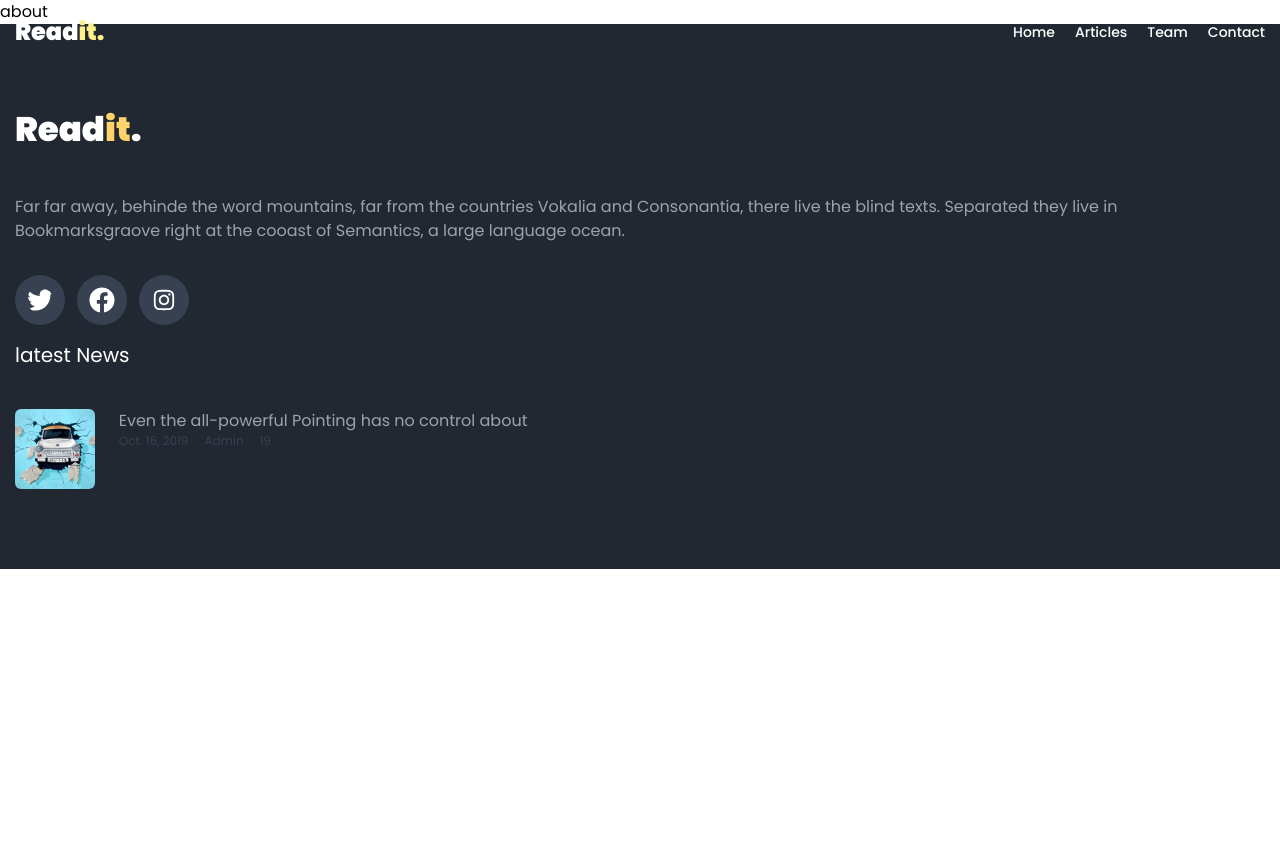
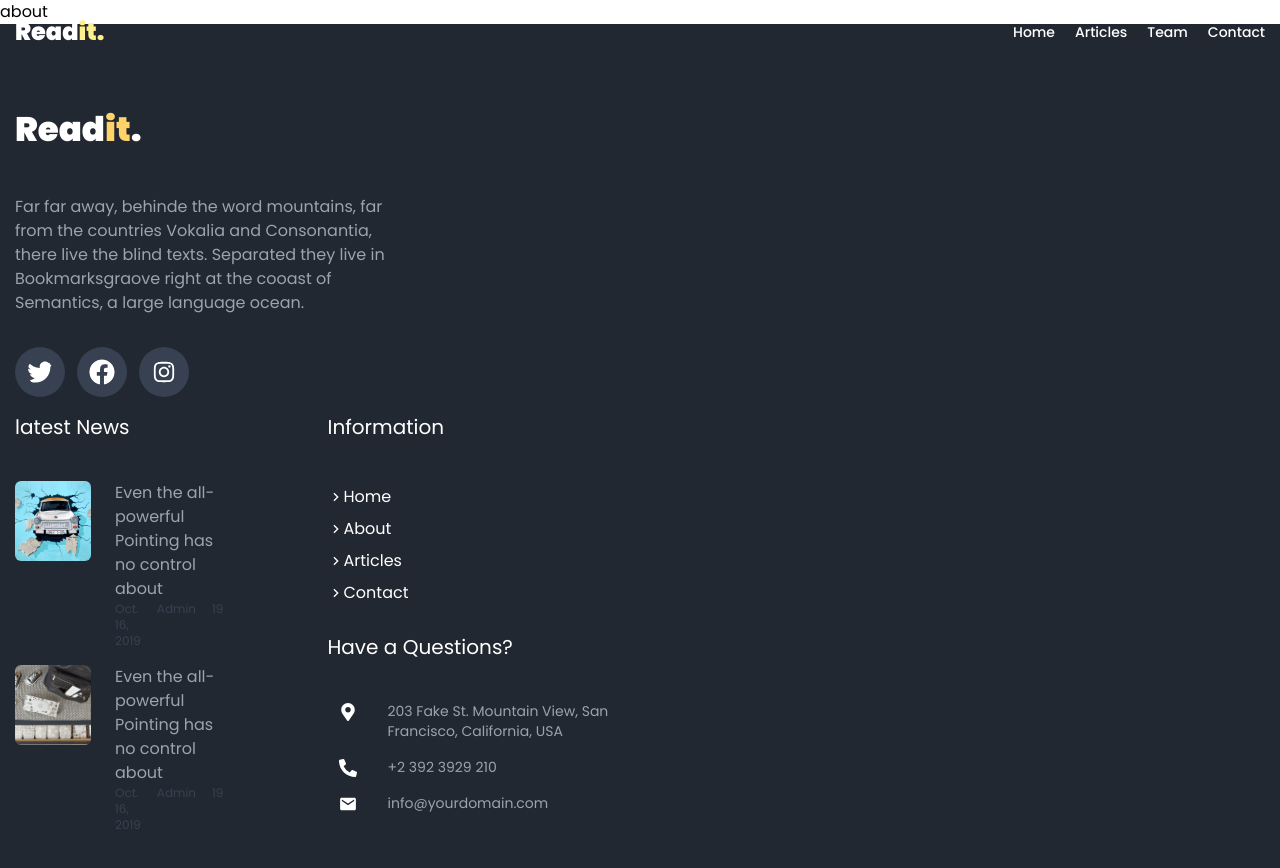
Before and after one commit to NimajSarrazin/blogcontentful.app, a Next.js app: page /about in a window 1280 px wide. Shown: the top 868 px of the page. Before the commit the page ends 800 px from the top, so only its background shows below. Built offline with nearby package versions, Linux system fonts and the light colour scheme.

Commit message:
last update

```diff
--- a/src/components/cards/CardFooter.js
+++ b/src/components/cards/CardFooter.js
@@ -6,18 +6,21 @@ export default function CardFooter({ posts }) {
   return (
     <div className="bg-[#222831] text-white py-20">
       <div className="container">
+        <div className="flex flex-wrap">
+          <div className="flex-grow max-w-full basis-0">
             <Link href="/">
               <p className="font-black text-[34px] mb-10">
                 Read<span className="text-[#ffd369]">it</span>.
               </p>
             </Link>
-        <p className="text-gray-400">
+            <p className="text-gray-400 max-w-sm">
               Far far away, behinde the word mountains, far from the countries
-          Vokalia and Consonantia, there live the blind texts. Separated they
-          live in Bookmarksgraove right at the cooast of Semantics, a large
-          language ocean.
+              Vokalia and Consonantia, there live the blind texts. Separated
+              they live in Bookmarksgraove right at the cooast of Semantics, a
+              large language ocean.
             </p>
-        <div className="flex gap-3 mt-8 mb-4">
+            <ul className="flex gap-3 mt-8 mb-4">
+              <li>
                 <svg
                   className="bg-gray-700 rounded-[50%] p-3"
                   stroke="currentColor"
@@ -30,6 +33,8 @@ export default function CardFooter({ posts }) {
                 >
                   <path d="M459.37 151.716c.325 4.548.325 9.097.325 13.645 0 138.72-105.583 298.558-298.558 298.558-59.452 0-114.68-17.219-161.137-47.106 8.447.974 16.568 1.299 25.34 1.299 49.055 0 94.213-16.568 130.274-44.832-46.132-.975-84.792-31.188-98.112-72.772 6.498.974 12.995 1.624 19.818 1.624 9.421 0 18.843-1.3 27.614-3.573-48.081-9.747-84.143-51.98-84.143-102.985v-1.299c13.969 7.797 30.214 12.67 47.431 13.319-28.264-18.843-46.781-51.005-46.781-87.391 0-19.492 5.197-37.36 14.294-52.954 51.655 63.675 129.3 105.258 216.365 109.807-1.624-7.797-2.599-15.918-2.599-24.04 0-57.828 46.782-104.934 104.934-104.934 30.213 0 57.502 12.67 76.67 33.137 23.715-4.548 46.456-13.32 66.599-25.34-7.798 24.366-24.366 44.833-46.132 57.827 21.117-2.273 41.584-8.122 60.426-16.243-14.292 20.791-32.161 39.308-52.628 54.253z"></path>
                 </svg>
+              </li>
+              <li>
                 <svg
                   className="bg-gray-700 rounded-[50%] p-3"
                   stroke="currentColor"
@@ -42,6 +47,8 @@ export default function CardFooter({ posts }) {
                 >
                   <path d="M504 256C504 119 393 8 256 8S8 119 8 256c0 123.78 90.69 226.38 209.25 245V327.69h-63V256h63v-54.64c0-62.15 37-96.48 93.67-96.48 27.14 0 55.52 4.84 55.52 4.84v61h-31.28c-30.8 0-40.41 19.12-40.41 38.73V256h68.78l-11 71.69h-57.78V501C413.31 482.38 504 379.78 504 256z"></path>
                 </svg>
+              </li>
+              <li>
                 <svg
                   className="bg-gray-700 rounded-[50%] p-3"
                   stroke="currentColor"
@@ -54,8 +61,11 @@ export default function CardFooter({ posts }) {
                 >
                   <path d="M512 306.9c-113.5 0-205.1 91.6-205.1 205.1S398.5 717.1 512 717.1 717.1 625.5 717.1 512 625.5 306.9 512 306.9zm0 338.4c-73.4 0-133.3-59.9-133.3-133.3S438.6 378.7 512 378.7 645.3 438.6 645.3 512 585.4 645.3 512 645.3zm213.5-394.6c-26.5 0-47.9 21.4-47.9 47.9s21.4 47.9 47.9 47.9 47.9-21.3 47.9-47.9a47.84 47.84 0 0 0-47.9-47.9zM911.8 512c0-55.2.5-109.9-2.6-165-3.1-64-17.7-120.8-64.5-167.6-46.9-46.9-103.6-61.4-167.6-64.5-55.2-3.1-109.9-2.6-165-2.6-55.2 0-109.9-.5-165 2.6-64 3.1-120.8 17.7-167.6 64.5C132.6 226.3 118.1 283 115 347c-3.1 55.2-2.6 109.9-2.6 165s-.5 109.9 2.6 165c3.1 64 17.7 120.8 64.5 167.6 46.9 46.9 103.6 61.4 167.6 64.5 55.2 3.1 109.9 2.6 165 2.6 55.2 0 109.9.5 165-2.6 64-3.1 120.8-17.7 167.6-64.5 46.9-46.9 61.4-103.6 64.5-167.6 3.2-55.1 2.6-109.8 2.6-165zm-88 235.8c-7.3 18.2-16.1 31.8-30.2 45.8-14.1 14.1-27.6 22.9-45.8 30.2C695.2 844.7 570.3 840 512 840c-58.3 0-183.3 4.7-235.9-16.1-18.2-7.3-31.8-16.1-45.8-30.2-14.1-14.1-22.9-27.6-30.2-45.8C179.3 695.2 184 570.3 184 512c0-58.3-4.7-183.3 16.1-235.9 7.3-18.2 16.1-31.8 30.2-45.8s27.6-22.9 45.8-30.2C328.7 179.3 453.7 184 512 184s183.3-4.7 235.9 16.1c18.2 7.3 31.8 16.1 45.8 30.2 14.1 14.1 22.9 27.6 30.2 45.8C844.7 328.7 840 453.7 840 512c0 58.3 4.7 183.2-16.2 235.8z"></path>
                 </svg>
+              </li>
+            </ul>
           </div>
-          <CardLastestNews  url_img='img/image_1.jpg'/>
+        </div>
+        <CardLastestNews url_img="img/image_1.jpg" url_img2="img/image_2.jpg" />
       </div>
     </div>
   );
--- /dev/null
+++ b/src/components/footer/card/CardCopyright.js
@@ -0,0 +1,27 @@
+import React from "react";
+
+export default function CardCopyright() {
+  return (
+    <div className="flex flex-wrap -mx-4">
+      <div className="container">
+        <p className="text-sm">
+          Copyright ©2023 All rights reserved | This template is made with
+          <span>
+            <svg
+              stroke="currentColor"
+              fill="currentColor"
+              stroke-width="0"
+              viewBox="0 0 1024 1024"
+              height="1em"
+              width="1em"
+              xmlns="http://www.w3.org/2000/svg"
+            >
+              <path d="M923 283.6a260.04 260.04 0 0 0-56.9-82.8 264.4 264.4 0 0 0-84-55.5A265.34 265.34 0 0 0 679.7 125c-49.3 0-97.4 13.5-139.2 39-10 6.1-19.5 12.8-28.5 20.1-9-7.3-18.5-14-28.5-20.1-41.8-25.5-89.9-39-139.2-39-35.5 0-69.9 6.8-102.4 20.3-31.4 13-59.7 31.7-84 55.5a258.44 258.44 0 0 0-56.9 82.8c-13.9 32.3-21 66.6-21 101.9 0 33.3 6.8 68 20.3 103.3 11.3 29.5 27.5 60.1 48.2 91 32.8 48.9 77.9 99.9 133.9 151.6 92.8 85.7 184.7 144.9 188.6 147.3l23.7 15.2c10.5 6.7 24 6.7 34.5 0l23.7-15.2c3.9-2.5 95.7-61.6 188.6-147.3 56-51.7 101.1-102.7 133.9-151.6 20.7-30.9 37-61.5 48.2-91 13.5-35.3 20.3-70 20.3-103.3.1-35.3-7-69.6-20.9-101.9z"></path>
+            </svg>
+            by Colorlib
+          </span>
+        </p>
+      </div>
+    </div>
+  );
+}
--- /dev/null
+++ b/src/components/footer/card/CardInformation.js
@@ -0,0 +1,96 @@
+import React from "react";
+const dataLiens = [
+  {
+    name: "Home",
+    svg: (
+      <svg
+        stroke="currentColor"
+        fill="currentColor"
+        stroke-width="0"
+        viewBox="0 0 24 24"
+        height="1em"
+        width="1em"
+        xmlns="http://www.w3.org/2000/svg"
+      >
+        <g>
+          <path fill="none" d="M0 0h24v24H0z"></path>
+          <path d="M13.172 12l-4.95-4.95 1.414-1.414L16 12l-6.364 6.364-1.414-1.414z"></path>
+        </g>
+      </svg>
+    ),
+  },
+  {
+    name: "About",
+    svg: (
+      <svg
+        stroke="currentColor"
+        fill="currentColor"
+        stroke-width="0"
+        viewBox="0 0 24 24"
+        height="1em"
+        width="1em"
+        xmlns="http://www.w3.org/2000/svg"
+      >
+        <g>
+          <path fill="none" d="M0 0h24v24H0z"></path>
+          <path d="M13.172 12l-4.95-4.95 1.414-1.414L16 12l-6.364 6.364-1.414-1.414z"></path>
+        </g>
+      </svg>
+    ),
+  },
+  {
+    name: "Articles",
+    svg: (
+      <svg
+        stroke="currentColor"
+        fill="currentColor"
+        stroke-width="0"
+        viewBox="0 0 24 24"
+        height="1em"
+        width="1em"
+        xmlns="http://www.w3.org/2000/svg"
+      >
+        <g>
+          <path fill="none" d="M0 0h24v24H0z"></path>
+          <path d="M13.172 12l-4.95-4.95 1.414-1.414L16 12l-6.364 6.364-1.414-1.414z"></path>
+        </g>
+      </svg>
+    ),
+  },
+  {
+    name: "Contact",
+    svg: (
+      <svg
+        stroke="currentColor"
+        fill="currentColor"
+        stroke-width="0"
+        viewBox="0 0 24 24"
+        height="1em"
+        width="1em"
+        xmlns="http://www.w3.org/2000/svg"
+      >
+        <g>
+          <path fill="none" d="M0 0h24v24H0z"></path>
+          <path d="M13.172 12l-4.95-4.95 1.414-1.414L16 12l-6.364 6.364-1.414-1.414z"></path>
+        </g>
+      </svg>
+    ),
+  },
+];
+export default function CardInformation() {
+  return (
+    <div className="mb-6">
+      <h2 className="mb-10 text-xl font-normal"> Information</h2>
+      <ul className="list-none">
+        {dataLiens.map((item, index) => (
+          <li key={index} className="py-1">
+            <span className="flex items-center">
+              {item.svg}
+              {item.name}
+            </span>
+          </li>
+        ))}
+      </ul>
+    </div>
+  );
+}
--- a/src/components/footer/card/CardLastestNews.js
+++ b/src/components/footer/card/CardLastestNews.js
@@ -1,34 +1,52 @@
 import React from "react";
+import CardInformation from "./CardInformation";
+import CardQuestions from "./CardQuestions";
+import CardCopyright from "./CardCopyright";
 
-export default function CardLastestNews() {
+export default function CardLastestNews({ url_img, url_img2 }) {
   return (
-    <div className="flex flex-wrap">
-      <div className="w-[100%]">
+    <div className="grid grid-cols-1 lg:grid-cols-4">
+      <div className="w-full md:w-1/2 lg:w-2/3">
         <h2 className="text-white mb-10 text-xl font-normal">latest News</h2>
-        <div className="">
-          <div className="flex">
+        <div className="flex flex-col md:flex-row mb-4">
           <span
             className="block h-20 w-20 bg-cover bg-center bg-no-repeat rounded-md mr-6"
-              style={{ backgroundImage: "url('/img/image_1.jpg')" }}
+            style={{ backgroundImage: `url(${url_img})` }}
           ></span>
-            <div className="w-[calc(100%-100px)]">
+          <div className="w-full md:w-[calc(100%-100px)]">
             <p className="text-base font-normal text-gray-400">
               Even the all-powerful Pointing has no control about
             </p>
             <div className="flex text-gray-700 text-xs space-x-4">
-                <div className="">
               <p> Oct. 16, 2019</p>
+              <p> Admin</p>
+              <p> 19</p>
             </div>
-                <div>
+          </div>
+        </div>
+        <div className="flex flex-col md:flex-row mb-4">
+          <span
+            className="block h-20 w-20 bg-cover bg-center bg-no-repeat rounded-md mr-6"
+            style={{ backgroundImage: `url(${url_img2})` }}
+          ></span>
+          <div className="w-full md:w-[calc(100%-100px)]">
+            <p className="text-base font-normal text-gray-400">
+              Even the all-powerful Pointing has no control about
+            </p>
+            <div className="flex text-gray-700 text-xs space-x-4">
+              <p> Oct. 16, 2019</p>
               <p> Admin</p>
-                </div>
-                <div>
               <p> 19</p>
             </div>
           </div>
         </div>
       </div>
+      <div className="">
+        <CardInformation />
+          <CardQuestions />
       </div>
+        <div className="">
+          {/* <CardCopyright /> */}
         </div>
     </div>
   );
--- /dev/null
+++ b/src/components/footer/card/CardQuestions.js
@@ -0,0 +1,66 @@
+import React from "react";
+
+export default function CardQuestions() {
+  return (
+    <div className="">
+      <h2 className="mb-10 text-xl font-normal"> Have a Questions?</h2>
+      <div className="p-0">
+        <ul className="">
+          <li className="flex mb-4 gap-5">
+            <span className="pt-[2px]">
+              <svg
+                className="text-lg"
+                stroke="currentColor"
+                fill="currentColor"
+                stroke-width="0"
+                viewBox="0 0 384 512"
+                height="1em"
+                width="40px"
+                xmlns="http://www.w3.org/2000/svg"
+              >
+                <path d="M172.268 501.67C26.97 291.031 0 269.413 0 192 0 85.961 85.961 0 192 0s192 85.961 192 192c0 77.413-26.97 99.031-172.268 309.67-9.535 13.774-29.93 13.773-39.464 0zM192 272c44.183 0 80-35.817 80-80s-35.817-80-80-80-80 35.817-80 80 35.817 80 80 80z"></path>
+              </svg>
+            </span>
+            <span className="text-gray-400 text-sm">
+              203 Fake St. Mountain View, San Francisco, California, USA
+            </span>
+          </li>
+          <li className="flex mb-4 gap-5">
+            <span className="pt-[2px]">
+              <svg
+                className="text-lg"
+                stroke="currentColor"
+                fill="currentColor"
+                stroke-width="0"
+                viewBox="0 0 512 512"
+                height="1em"
+                width="40px"
+                xmlns="http://www.w3.org/2000/svg"
+              >
+                <path d="M497.39 361.8l-112-48a24 24 0 0 0-28 6.9l-49.6 60.6A370.66 370.66 0 0 1 130.6 204.11l60.6-49.6a23.94 23.94 0 0 0 6.9-28l-48-112A24.16 24.16 0 0 0 122.6.61l-104 24A24 24 0 0 0 0 48c0 256.5 207.9 464 464 464a24 24 0 0 0 23.4-18.6l24-104a24.29 24.29 0 0 0-14.01-27.6z"></path>
+              </svg>
+            </span>
+            <span className="text-gray-400 text-sm">+2 392 3929 210</span>
+          </li>
+          <li className="flex mb-4 gap-5">
+            <span className="pt-[2px]">
+              <svg
+                className="text-lg"
+                stroke="currentColor"
+                fill="currentColor"
+                stroke-width="0"
+                viewBox="0 0 512 512"
+                height="1em"
+                width="40px"
+                xmlns="http://www.w3.org/2000/svg"
+              >
+                <path d="M437.332 80H74.668C51.199 80 32 99.198 32 122.667v266.666C32 412.802 51.199 432 74.668 432h362.664C460.801 432 480 412.802 480 389.333V122.667C480 99.198 460.801 80 437.332 80zM432 170.667L256 288 80 170.667V128l176 117.333L432 128v42.667z"></path>
+              </svg>
+            </span>
+            <span className="text-gray-400 text-sm">info@yourdomain.com</span>
+          </li>
+        </ul>
+      </div>
+    </div>
+  );
+}
```
Lines whose indentation alone changed are shown as unchanged.
